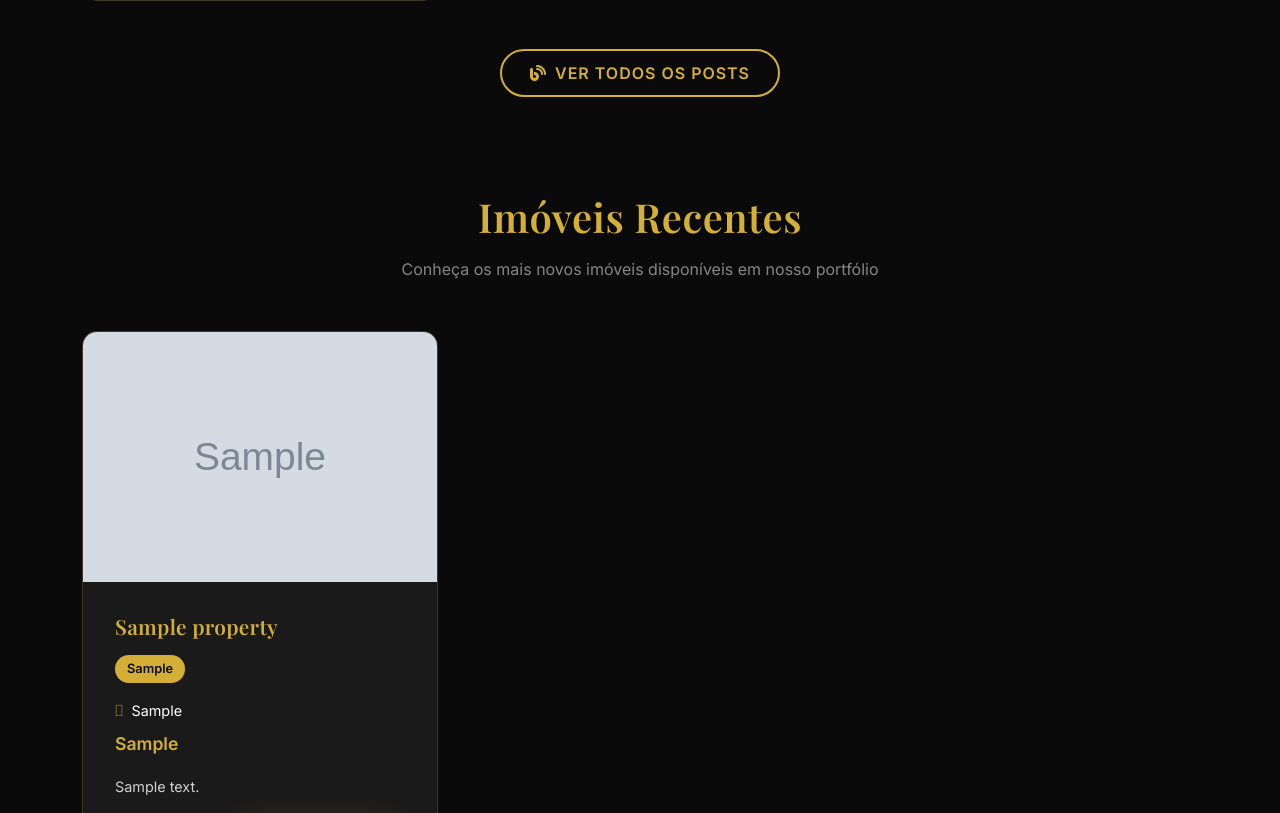
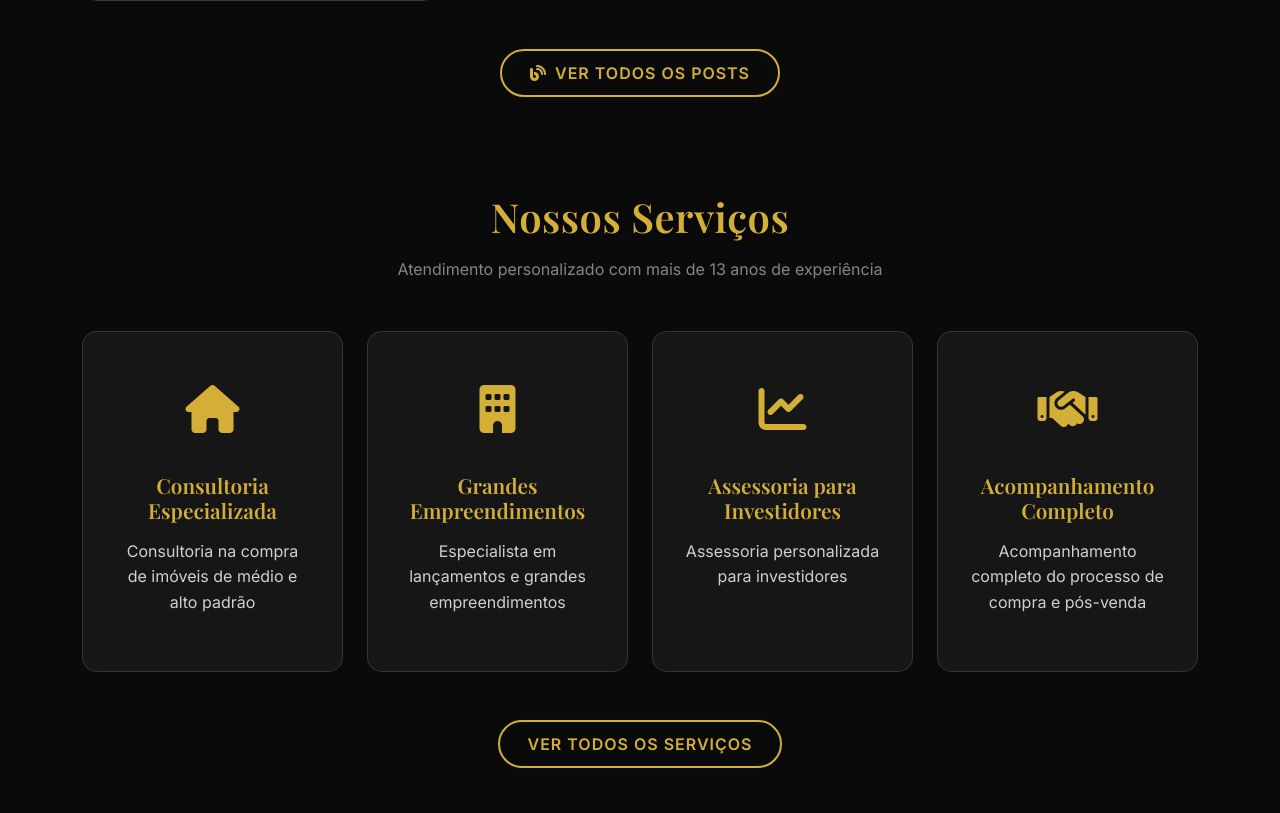
Before and after one commit to clientedev/maeva, a Flask app: page / in a window 1280 px wide. Shown: the part 2226-3039 px from the top of the page. Run offline with Flask 3, Linux system fonts and the light colour scheme; tables that the repository leaves empty hold one stand-in row (values such as "Sample post"); grey boxes marked "Sample" are stand-in pictures; some web fonts are replaced.

Commit message:
Update index.html

```diff
--- a/templates/index.html
+++ b/templates/index.html
@@ -187,101 +187,7 @@
 </section>
 {% endif %}
 
-<!-- Recent Properties -->
-{% if properties %}
-<section class="py-5">
-    <div class="container">
-        <div class="text-center mb-5">
-            <h2 class="luxury-heading">Imóveis Recentes</h2>
-            <p class="text-white-50">Conheça os mais novos imóveis disponíveis em nosso portfólio</p>
-        </div>
 
-        <div class="row">
-            {% for property in properties %}
-            <div class="col-lg-4 col-md-6 mb-4">
-                <div class="luxury-property-card">
-                    {% if property.image_path %}
-                    <div class="property-image-wrapper">
-                        <img src="{{ url_for('uploaded_file', filename=property.image_path.split('/')[-1]) }}"
-                             class="property-image" alt="{{ property.title }}">
-                        <div class="property-overlay">
-                            <div class="property-actions">
-                                <button class="btn btn-luxury-gold btn-sm me-2 view-property"
-                                        data-bs-toggle="modal"
-                                        data-bs-target="#propertyModal"
-                                        data-title="{{ property.title }}"
-                                        data-description="{{ property.description or '' }}"
-                                        data-location="{{ property.location or '' }}"
-                                        data-price="{{ property.price or '' }}"
-                                        data-type="{{ property.property_type or '' }}"
-                                        data-image="{{ url_for('uploaded_file', filename=property.image_path.split('/')[-1]) if property.image_path else '' }}"
-                                        data-video="{{ url_for('uploaded_file', filename=property.video_path.split('/')[-1]) if property.video_path else '' }}">
-                                    <i class="fas fa-eye"></i>
-                                </button>
-                                <button class="btn btn-luxury-outline btn-sm share-property"
-                                        data-title="{{ property.title }}"
-                                        data-url="{{ url_for('gallery', _external=True) }}">
-                                    <i class="fas fa-share-alt"></i>
-                                </button>
-                            </div>
-                        </div>
-                    </div>
-                    {% endif %}
-
-                    <div class="property-content">
-                        <h5 class="property-title">{{ property.title }}</h5>
-
-                        {% if property.property_type %}
-                        <span class="property-type-badge">{{ property.property_type }}</span>
-                        {% endif %}
-
-                        {% if property.location %}
-                        <p class="property-location">
-                            <i class="fas fa-map-marker-alt luxury-text-gold me-1"></i>
-                            {{ property.location }}
-                        </p>
-                        {% endif %}
-
-                        {% if property.price %}
-                        <p class="property-price">{{ property.price }}</p>
-                        {% endif %}
-
-                        {% if property.description %}
-                        <p class="property-description">{{ property.description[:100] }}{% if property.description|length > 100 %}...{% endif %}</p>
-                        {% endif %}
-
-                        <div class="d-flex justify-content-between align-items-center">
-                            <p class="property-date text-white-50 mb-0">
-                                <i class="fas fa-calendar me-1"></i>
-                                {{ property.created_at.strftime('%d/%m/%Y') }}
-                            </p>
-                            <button class="btn btn-luxury-gold btn-sm view-property"
-                                    data-bs-toggle="modal"
-                                    data-bs-target="#propertyModal"
-                                    data-title="{{ property.title }}"
-                                    data-description="{{ property.description or '' }}"
-                                    data-location="{{ property.location or '' }}"
-                                    data-price="{{ property.price or '' }}"
-                                    data-type="{{ property.property_type or '' }}"
-                                    data-image="{{ url_for('uploaded_file', filename=property.image_path.split('/')[-1]) if property.image_path else '' }}"
-                                    data-video="{{ url_for('uploaded_file', filename=property.video_path.split('/')[-1]) if property.video_path else '' }}">
-                                Ver Detalhes
-                            </button>
-                        </div>
-                    </div>
-                </div>
-            </div>
-            {% endfor %}
-        </div>
-
-        <div class="text-center mt-4">
-            <a href="{{ url_for('gallery') }}" class="btn btn-luxury-outline">
-                <i class="fas fa-images me-2"></i>Ver Todos os Imóveis
-            </a>
-        </div>
-    </div>
-</section>
-{% endif %}
 
 <!-- Services Preview -->
 <section class="py-5">
```
